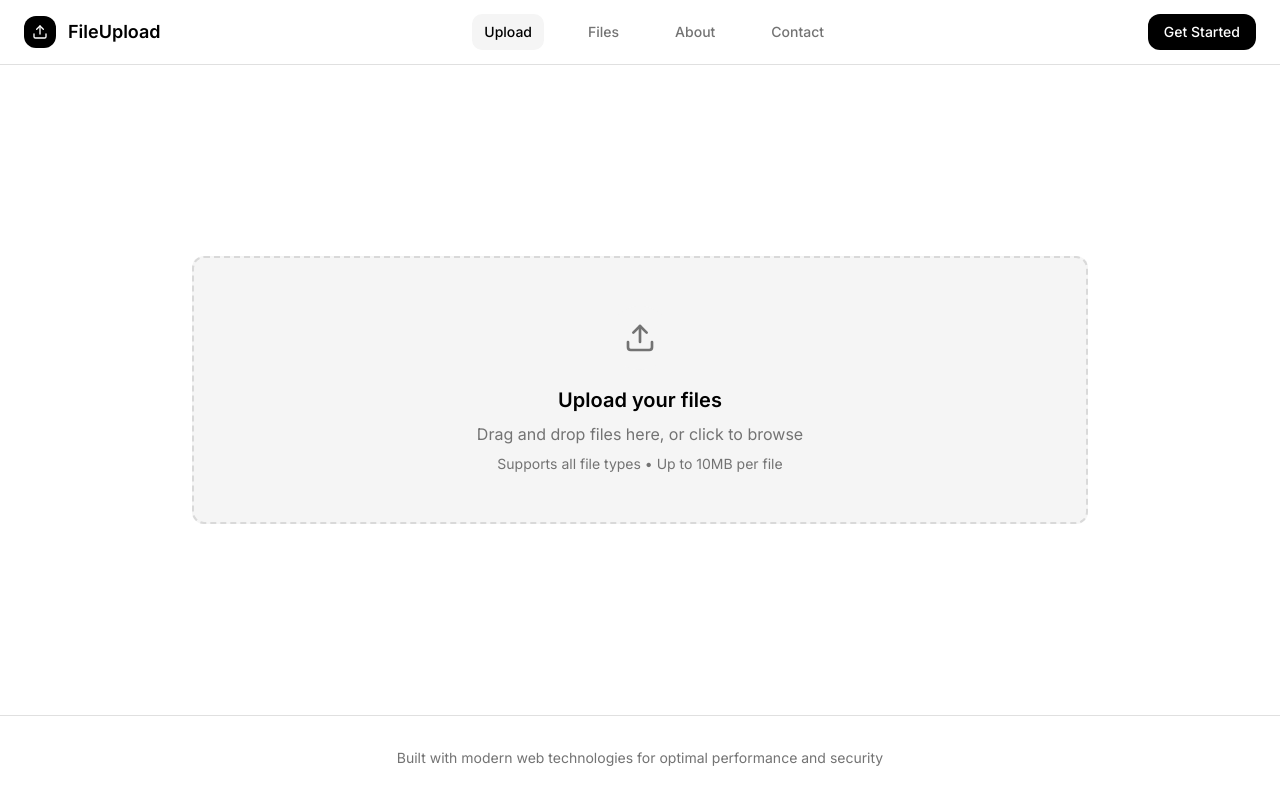
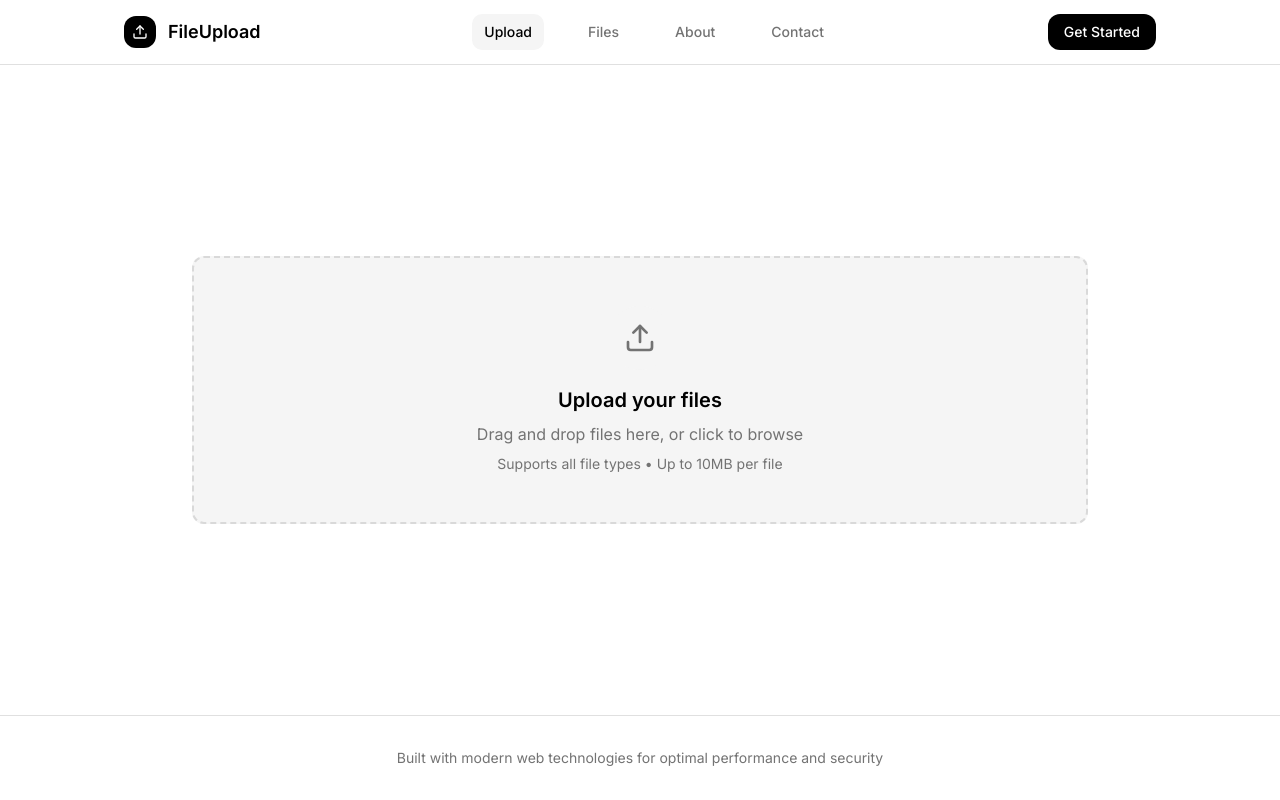
Before and after one commit to Mrinallcx/inkdrop-vault, a React (Vite) app: page / in a window 1280 px wide. Built offline with nearby package versions, Linux system fonts and the light colour scheme; the HTML template or start-up script is replaced by a standard one.

Commit message:
Limit desktop screen size

```diff
--- a/tailwind.config.ts
+++ b/tailwind.config.ts
@@ -9,7 +9,7 @@ export default {
       center: true,
       padding: "2rem",
       screens: {
-        "2xl": "1400px",
+        "2xl": "1080px",
       },
     },
     extend: {
```
